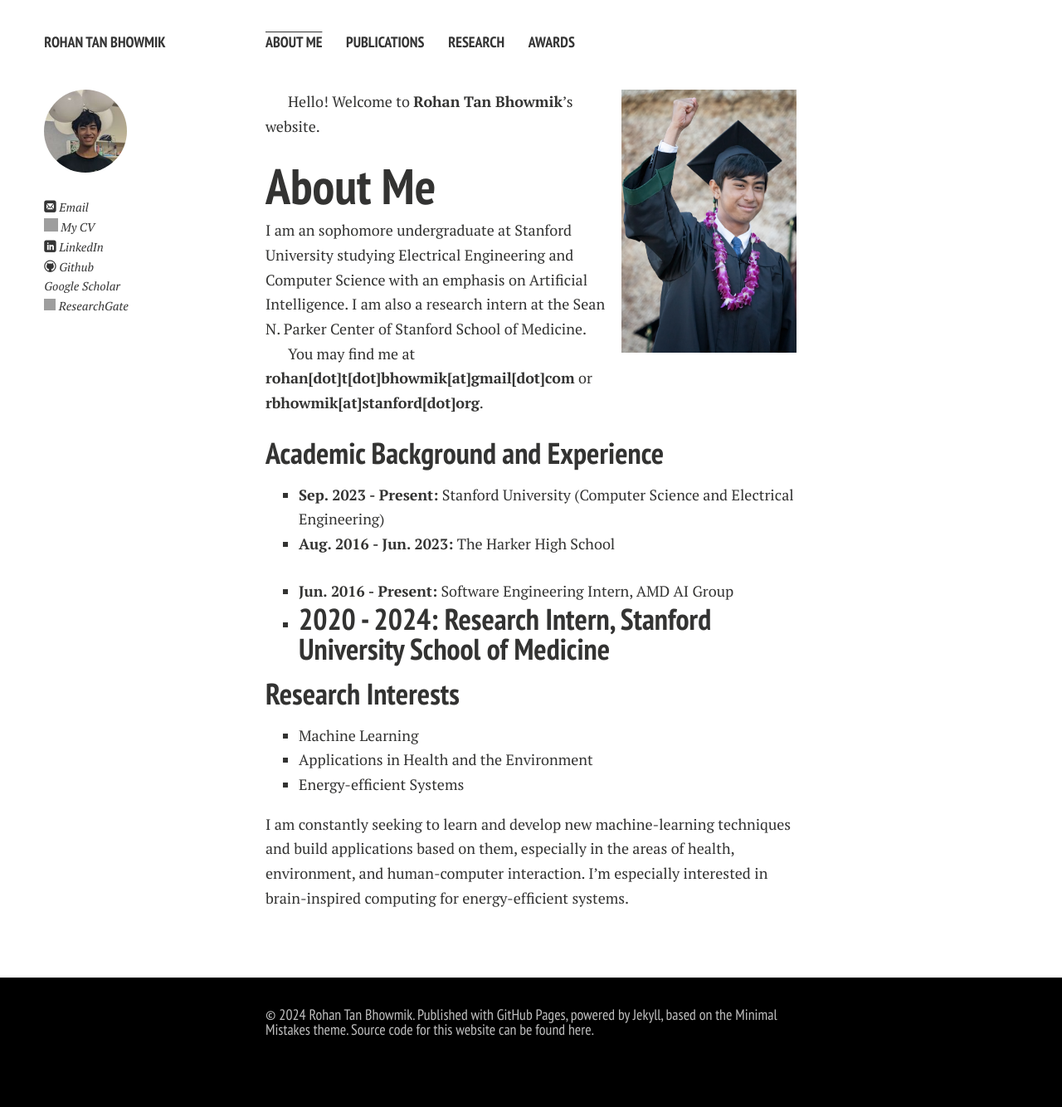
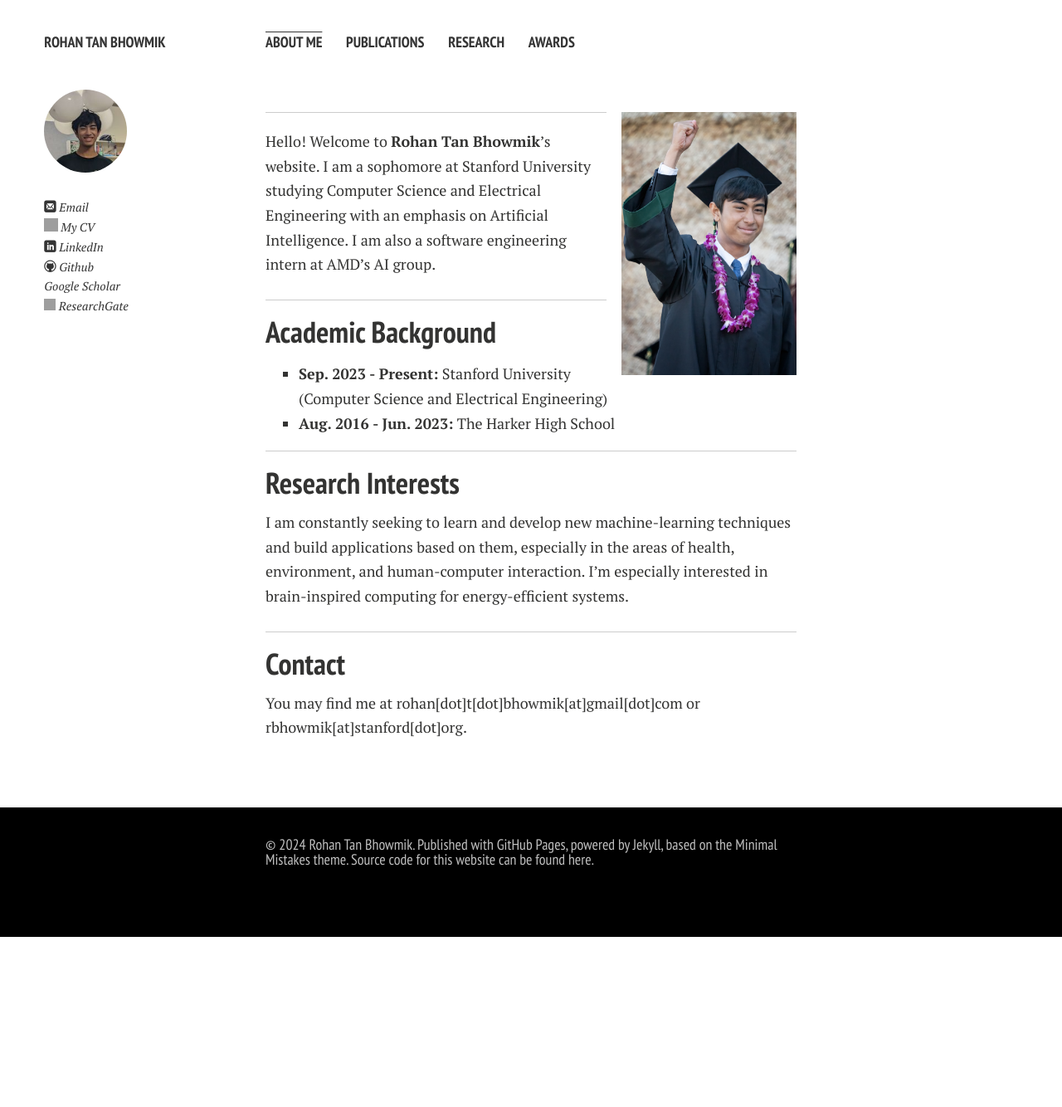
Before and after one commit to rohan-tan-bhowmik/rohan-tan-bhowmik.github.io, a Jekyll site: the page built from index.md, in a window 1280 px wide. Shown: the whole page at 83% size. Built offline with Jekyll 4.4.1, drawn with Linux system fonts in a browser that asks for light colours; nearby versions of some CDN libraries; comment, search, counter and statistics services are not loaded; a style sheet for code colours, icons or effects is not loaded; after the commit the page ends 1129 px from its top, so only the background shows below that; grey boxes are pictures that could not be loaded.

Commit message:
Touch ups

```diff
--- a/index.md
+++ b/index.md
@@ -2,40 +2,30 @@
 layout: page
 ---
 
-
 <img src="http://rohan-tan-bhowmik.github.io/rohan.jpg" class="floatpic" width="360" height="480">
 
-Hello! Welcome to **Rohan Tan Bhowmik**'s website.
+---
 
-# About Me
+Hello! Welcome to **Rohan Tan Bhowmik**'s website. I am a sophomore at Stanford University studying Computer Science and Electrical Engineering with an emphasis on Artificial Intelligence. I am also a software engineering intern at AMD's AI group.
 
-I am an sophomore undergraduate at Stanford University studying Electrical Engineering and Computer Science with an emphasis on Artificial Intelligence. I am also a research intern at the Sean N. Parker Center of Stanford School of Medicine.
+---
 
-<!-- I am passionate about artificial intelligence, constantly seeking to learn and develop new machine-learning techniques and build applications based on them, especially in the areas of health, environment, and human-computer interaction.
-
-Outside of academics, I participate in school orchestra as a clarinetist, play tennis, and volunteer with organizations to help sensory-deficient individuals, including the Baker Institute for Children with Hearing Loss, Starkey Hearing Foundation, and VocaliD. -->
-
-<!-- I am a final-year undergrad majoring in EECS at Fuzhou University and Maynooth University (Combined Degrees). Currently, I serve as a research assistant at the IIoT-Lab, advised by [Prof. Zhezhuang Xu](https://www.researchgate.net/profile/Zhezhuang-Xu) and [Dr. Meng Yuan](https://www.researchgate.net/profile/Meng-Yuan-4). I also spent a lovely summer research program with [Prof. Pietro Liò](https://www.cl.cam.ac.uk/~pl219/) at Cambridge University. Recently, I have been selected as an **AAAI & KDD UC Scholar**. -->
-
-You may find me at **rohan[dot]t[dot]bhowmik[at]gmail[dot]com** or **rbhowmik[at]stanford[dot]org**.
-
-## Academic Background and Experience
+## Academic Background
 
 - **Sep. 2023 - Present:** Stanford University (Computer Science and Electrical Engineering)
 - **Aug. 2016 - Jun. 2023:** The Harker High School
 
-
-- **Jun. 2016 - Present:** Software Engineering Intern, AMD AI Group
-- **2020 - 2024:** Research Intern, Stanford University School of Medicine
 ---
 
 ## Research Interests
 
-- Machine Learning
-- Applications in Health and the Environment
-- Energy-efficient Systems
+I am constantly seeking to learn and develop new machine-learning techniques and build applications based on them, especially in the areas of health, environment, and human-computer interaction. I’m especially interested in brain-inspired computing for energy-efficient systems.
 
-I am constantly seeking to learn and develop new machine-learning techniques and build applications based on them, especially in the areas of health, environment, and human-computer interaction. I’m especially interested in brain-inspired computing for energy-efficient systems.
+---
+
+## Contact
+
+You may find me at rohan[dot]t[dot]bhowmik[at]gmail[dot]com or rbhowmik[at]stanford[dot]org.
 
 <!-- ---
 
```
Also changed, not shown: awards.md (+3 -33 lines), publications.md (+4 -0 lines), 3 other files.
